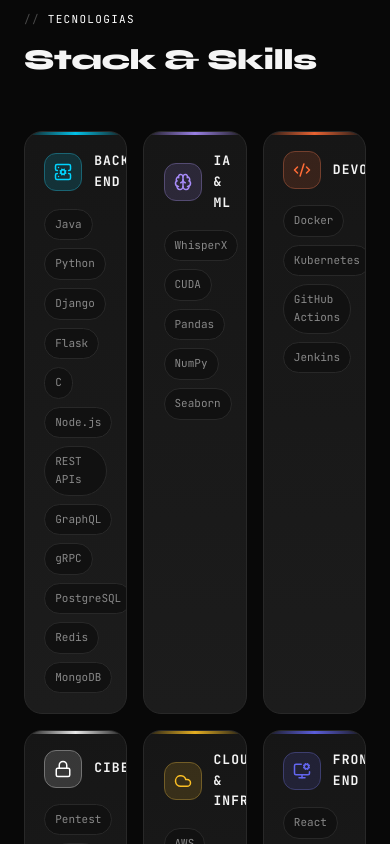
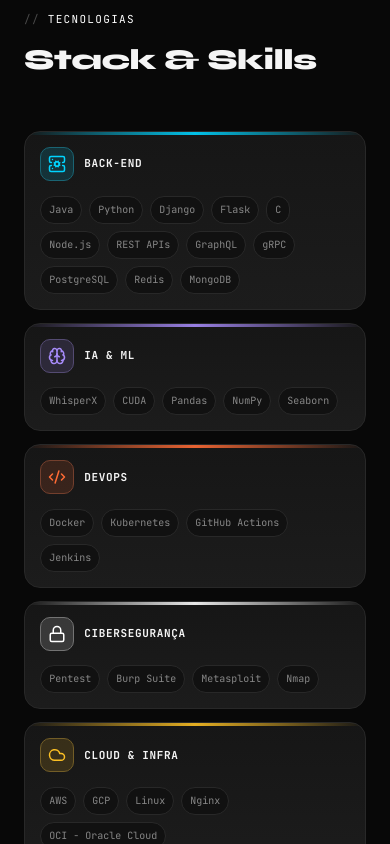
Before and after one commit to csarsantos96/cesar.dev, a React (Vite) app: page / in a window 390 px wide. Shown: the part 2580-3424 px from the top of the page. Built offline with nearby package versions, Linux system fonts and the light colour scheme.

Commit message:
refactor: improve responsive design and styling of Skills component

```diff
--- a/src/components/Skills.css
+++ b/src/components/Skills.css
@@ -1,7 +1,6 @@
 .skills-grid {
   display: grid;
-    grid-template-columns: repeat(3, 1fr);
-
+  grid-template-columns: repeat(3, 1fr);
   gap: 1rem;
 }
 
@@ -13,6 +12,7 @@
   padding: 1.2rem;
   overflow: hidden;
   transition: transform 0.25s ease, border-color 0.25s ease, box-shadow 0.25s ease;
+  min-width: 0;
 }
 
 .skill-group::before {
@@ -33,9 +33,9 @@
   transform: translateY(-4px);
   border-color: var(--group-color);
   box-shadow:
-  0 0 0 1px var(--group-color),
-  0 10px 30px rgba(0, 0, 0, 0.4),
-  0 0 30px color-mix(in srgb, var(--group-color) 25%, transparent);
+    0 0 0 1px var(--group-color),
+    0 10px 30px rgba(0, 0, 0, 0.4),
+    0 0 30px color-mix(in srgb, var(--group-color) 25%, transparent);
 }
 
 .skill-group-header {
@@ -61,6 +61,7 @@
 .skill-group-title-wrap {
   display: flex;
   flex-direction: column;
+  min-width: 0;
 }
 
 .skill-group-title {
@@ -70,6 +71,7 @@
   letter-spacing: 0.08em;
   text-transform: uppercase;
   margin: 0;
+  word-break: break-word;
 }
 
 .skill-tags {
@@ -87,6 +89,7 @@
   border: 1px solid var(--border);
   color: var(--text2);
   transition: all 0.2s ease;
+  word-break: break-word;
 }
 
 .skill-tag:hover {
@@ -94,3 +97,69 @@
   color: var(--group-color);
   transform: translateY(-2px) scale(1.05);
 }
+
+/* tablet */
+@media (max-width: 1024px) {
+  .skills-grid {
+    grid-template-columns: repeat(2, 1fr);
+  }
+}
+
+/* mobile */
+@media (max-width: 768px) {
+  .skills-grid {
+    grid-template-columns: 1fr;
+    gap: 0.9rem;
+  }
+
+  .skill-group {
+    padding: 1rem;
+    border-radius: 16px;
+  }
+
+  .skill-group-header {
+    gap: 10px;
+    margin-bottom: 0.9rem;
+  }
+
+  .skill-group-icon {
+    width: 34px;
+    height: 34px;
+    border-radius: 10px;
+  }
+
+  .skill-group-title {
+    font-size: 12px;
+    letter-spacing: 0.06em;
+  }
+
+  .skill-tags {
+    gap: 7px;
+  }
+
+  .skill-tag {
+    font-size: 10px;
+    padding: 6px 9px;
+  }
+}
+
+/* mobile menor */
+@media (max-width: 480px) {
+  .skills-grid {
+    grid-template-columns: 1fr;
+    gap: 0.8rem;
+  }
+
+  .skill-group {
+    padding: 0.95rem;
+  }
+
+  .skill-group-title {
+    font-size: 11px;
+  }
+
+  .skill-tag {
+    font-size: 10px;
+    padding: 5px 8px;
+  }
+}
```
